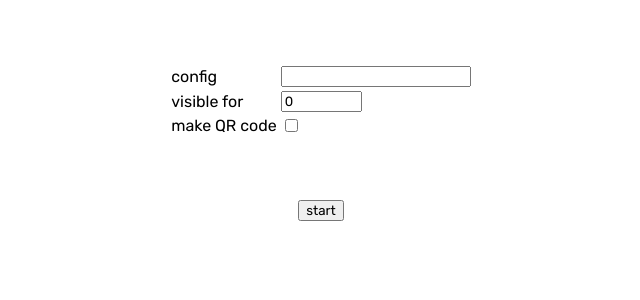
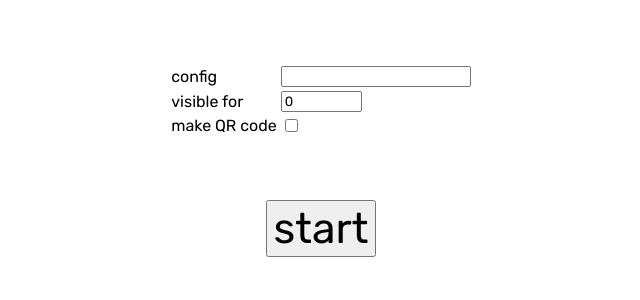
Before and after one commit to basegpu/random-word-generator, a Flask app: page / in a window 1280 px wide. Shown: the part 164-464 px from the top of the page, without its empty margins (319-959 px from the left). Run offline with Flask 2, Linux system fonts and the light colour scheme.

Commit message:
improve layout

```diff
--- a/templates/index.html
+++ b/templates/index.html
@@ -9,8 +9,6 @@
         <tr><td>make QR code</td><td><input type = "checkbox" name = "qr" /></td></tr>
     </table>
     <br>
-    <p>
-        <input type = "submit" value = "start"/>
-    </p>
+    <input type = "submit" id = "button" value = "start"/>
 </form>
 {% endblock %}
--- a/templates/layout.html
+++ b/templates/layout.html
@@ -17,13 +17,17 @@
         font-size: 64pt;
     }
 
-    p {
-        font-size: 32pt;
-    }
-
     .center {
         margin-left: auto;
         margin-right: auto;
+    }
+
+    #button {
+        margin-top: 1em;
+        margin-bottom: 1em;
+        margin-left: 2em;
+        margin-right: 2em;
+        font-size: 32pt;
     }
 </style>
 
--- a/templates/word.html
+++ b/templates/word.html
@@ -13,7 +13,7 @@
 
 {% block content %}
 <form action="{{ url_for('next_word', config=templateConfig, fadeout=templateFadeout) }}">
-    <button>>></button>
+    <button id = "button">>></button>
 </form>
 <br>
 <h1 id=myWord>{{ word }}</h1>
```
Also changed, not shown: 1 other file.
